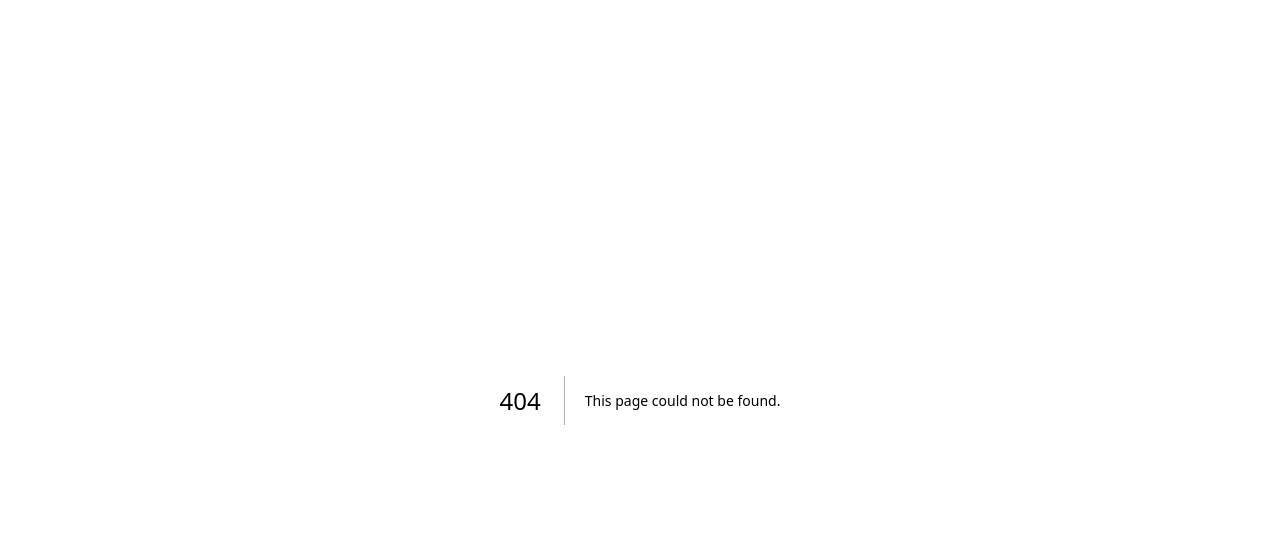
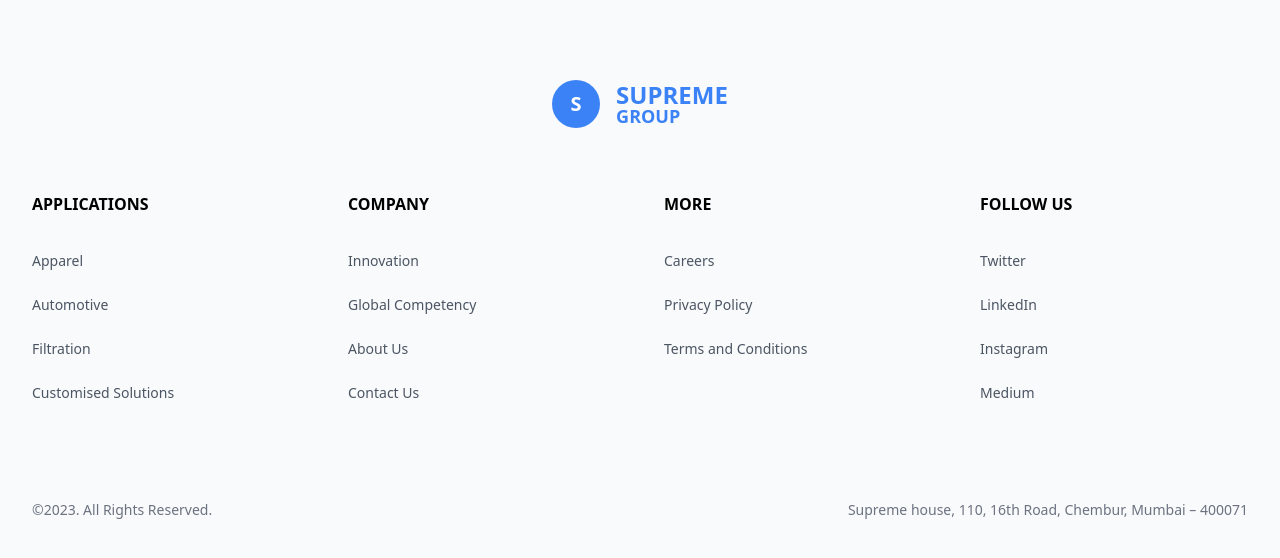
Before and after one commit to Anukeerth-ek/Supreme-landing-page, a Next.js app: page /components/HomeSections/Footer in a window 1280 px wide. Before the commit this address had no page. Shown: the top 558 px of the page. Built offline with nearby package versions, Linux system fonts and the light colour scheme.

Commit message:
feat: added footer page

```diff
--- /dev/null
+++ b/pages/components/HomeSections/Footer.tsx
@@ -0,0 +1,151 @@
+import React from 'react';
+
+export default function Footer() {
+  return (
+    <footer className="bg-gray-50 py-20">
+      <div className="container mx-auto px-8">
+        <div className="max-w-7xl mx-auto">
+
+          {/* Logo section centered at top */}
+          <div className="flex justify-center mb-16">
+            <div className="flex items-center">
+              {/* Circular logo with S */}
+              <div className="w-12 h-12 bg-blue-500 rounded-full flex items-center justify-center mr-4">
+                <span className="text-white font-bold text-xl">S</span>
+              </div>
+              <div>
+                <div className="text-blue-500 font-bold text-2xl leading-none">SUPREME</div>
+                <div className="text-blue-500 font-bold text-lg leading-none">GROUP</div>
+              </div>
+            </div>
+          </div>
+
+          {/* Four columns layout */}
+          <div className="grid grid-cols-1 md:grid-cols-4 gap-12 mb-20">
+
+            {/* Applications column */}
+            <div>
+              <h3 className="font-semibold text-black mb-8 text-base">
+                APPLICATIONS
+              </h3>
+              <ul className="space-y-5">
+                <li>
+                  <a href="#" className="text-gray-600 hover:text-blue-500 transition-colors duration-200 text-sm">
+                    Apparel
+                  </a>
+                </li>
+                <li>
+                  <a href="#" className="text-gray-600 hover:text-blue-500 transition-colors duration-200 text-sm">
+                    Automotive
+                  </a>
+                </li>
+                <li>
+                  <a href="#" className="text-gray-600 hover:text-blue-500 transition-colors duration-200 text-sm">
+                    Filtration
+                  </a>
+                </li>
+                <li>
+                  <a href="#" className="text-gray-600 hover:text-blue-500 transition-colors duration-200 text-sm">
+                    Customised Solutions
+                  </a>
+                </li>
+              </ul>
+            </div>
+
+            {/* Company column */}
+            <div>
+              <h3 className="font-semibold text-black mb-8 text-base">
+                COMPANY
+              </h3>
+              <ul className="space-y-5">
+                <li>
+                  <a href="#" className="text-gray-600 hover:text-blue-500 transition-colors duration-200 text-sm">
+                    Innovation
+                  </a>
+                </li>
+                <li>
+                  <a href="#" className="text-gray-600 hover:text-blue-500 transition-colors duration-200 text-sm">
+                    Global Competency
+                  </a>
+                </li>
+                <li>
+                  <a href="#" className="text-gray-600 hover:text-blue-500 transition-colors duration-200 text-sm">
+                    About Us
+                  </a>
+                </li>
+                <li>
+                  <a href="#" className="text-gray-600 hover:text-blue-500 transition-colors duration-200 text-sm">
+                    Contact Us
+                  </a>
+                </li>
+              </ul>
+            </div>
+
+            {/* More column */}
+            <div>
+              <h3 className="font-semibold text-black mb-8 text-base">
+                MORE
+              </h3>
+              <ul className="space-y-5">
+                <li>
+                  <a href="#" className="text-gray-600 hover:text-blue-500 transition-colors duration-200 text-sm">
+                    Careers
+                  </a>
+                </li>
+                <li>
+                  <a href="#" className="text-gray-600 hover:text-blue-500 transition-colors duration-200 text-sm">
+                    Privacy Policy
+                  </a>
+                </li>
+                <li>
+                  <a href="#" className="text-gray-600 hover:text-blue-500 transition-colors duration-200 text-sm">
+                    Terms and Conditions
+                  </a>
+                </li>
+              </ul>
+            </div>
+
+            {/* Follow Us column */}
+            <div>
+              <h3 className="font-semibold text-black mb-8 text-base">
+                FOLLOW US
+              </h3>
+              <ul className="space-y-5">
+                <li>
+                  <a href="#" className="text-gray-600 hover:text-blue-500 transition-colors duration-200 text-sm">
+                    Twitter
+                  </a>
+                </li>
+                <li>
+                  <a href="#" className="text-gray-600 hover:text-blue-500 transition-colors duration-200 text-sm">
+                    LinkedIn
+                  </a>
+                </li>
+                <li>
+                  <a href="#" className="text-gray-600 hover:text-blue-500 transition-colors duration-200 text-sm">
+                    Instagram
+                  </a>
+                </li>
+                <li>
+                  <a href="#" className="text-gray-600 hover:text-blue-500 transition-colors duration-200 text-sm">
+                    Medium
+                  </a>
+                </li>
+              </ul>
+            </div>
+          </div>
+
+          {/* Bottom section with copyright and address */}
+          <div className="flex flex-col md:flex-row justify-between items-start text-sm text-gray-500 pt-4">
+            <div className="mb-4 md:mb-0">
+              ©2023. All Rights Reserved.
+            </div>
+            <div>
+              Supreme house, 110, 16th Road, Chembur, Mumbai – 400071
+            </div>
+          </div>
+        </div>
+      </div>
+    </footer>
+  );
+}
--- a/pages/index.tsx
+++ b/pages/index.tsx
@@ -1,4 +1,5 @@
 import ContactForm from "./components/HomeSections/ContactForm";
+import Footer from "./components/HomeSections/Footer";
 import MarketingPage from "./components/HomeSections/MarketingPage";
 import HomePage from "./components/HomeSections/VehicleDetailPage";
 import Navbar from "./components/Navbar";
@@ -10,6 +11,7 @@ export default function Home() {
                <MarketingPage />
                <HomePage />
                <ContactForm/>
+               <Footer/>
           </>
      );
 }
```
